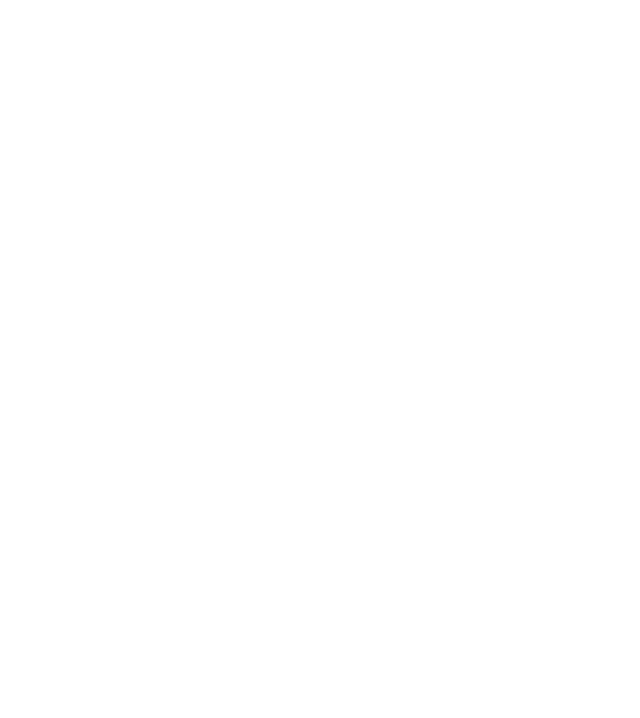
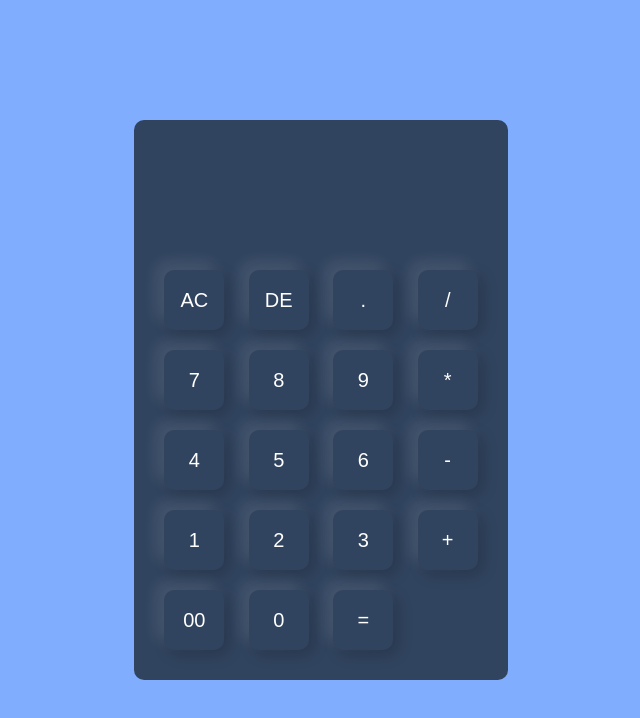
Before and after one commit to bidheyakthapa/30_js-project, a plain HTML site: page calculator/index.html in a window 1280 px wide. Shown: the whole page, without its empty margins (319-959 px from the left). Drawn offline with Linux system fonts and the light colour scheme.

Commit message:
Make UI for calculator

```diff
--- a/calculator/index.html
+++ b/calculator/index.html
@@ -7,6 +7,42 @@
     <link rel="stylesheet" href="style.css" />
   </head>
   <body>
+    <div class="container">
+      <div class="calculator">
+        <form action="">
+          <div class="display"><input type="text" name="display" /></div>
+          <div>
+            <input type="button" value="AC" />
+            <input type="button" value="DE" />
+            <input type="button" value="." />
+            <input type="button" value="/" />
+          </div>
+          <div>
+            <input type="button" value="7" />
+            <input type="button" value="8" />
+            <input type="button" value="9" />
+            <input type="button" value="*" />
+          </div>
+          <div>
+            <input type="button" value="4" />
+            <input type="button" value="5" />
+            <input type="button" value="6" />
+            <input type="button" value="-" />
+          </div>
+          <div>
+            <input type="button" value="1" />
+            <input type="button" value="2" />
+            <input type="button" value="3" />
+            <input type="button" value="+" />
+          </div>
+          <div>
+            <input type="button" value="00" />
+            <input type="button" value="0" />
+            <input type="button" value="=" class="equal" />
+          </div>
+        </form>
+      </div>
+    </div>
     <script src="main.js"></script>
   </body>
 </html>
--- a/calculator/style.css
+++ b/calculator/style.css
@@ -4,3 +4,44 @@
   font-family: "Poppins", sans-serif;
   box-sizing: border-box;
 }
+.container {
+  height: 100vh;
+  width: 100%;
+  background: #81adff;
+  display: flex;
+  align-items: center;
+  justify-content: center;
+}
+.calculator {
+  background: #31445f;
+  padding: 20px;
+  border-radius: 10px;
+}
+.calculator form input {
+  border: 0;
+  outline: 0;
+  width: 60px;
+  height: 60px;
+  border-radius: 10px;
+  box-shadow: -8px -8px 15px rgba(255, 255, 255, 0.1),
+    5px 5px 15px rgba(0, 0, 0, 0.2);
+  background: transparent;
+  font-size: 20px;
+  color: white;
+  cursor: pointer;
+  margin: 10px;
+}
+form .display {
+  display: flex;
+  justify-content: flex-end;
+  margin: 20px 0;
+}
+form .display input {
+  text-align: right;
+  flex: 1;
+  font-size: 45px;
+  box-shadow: none;
+}
+form input .equal {
+  width: 145px;
+}
```
